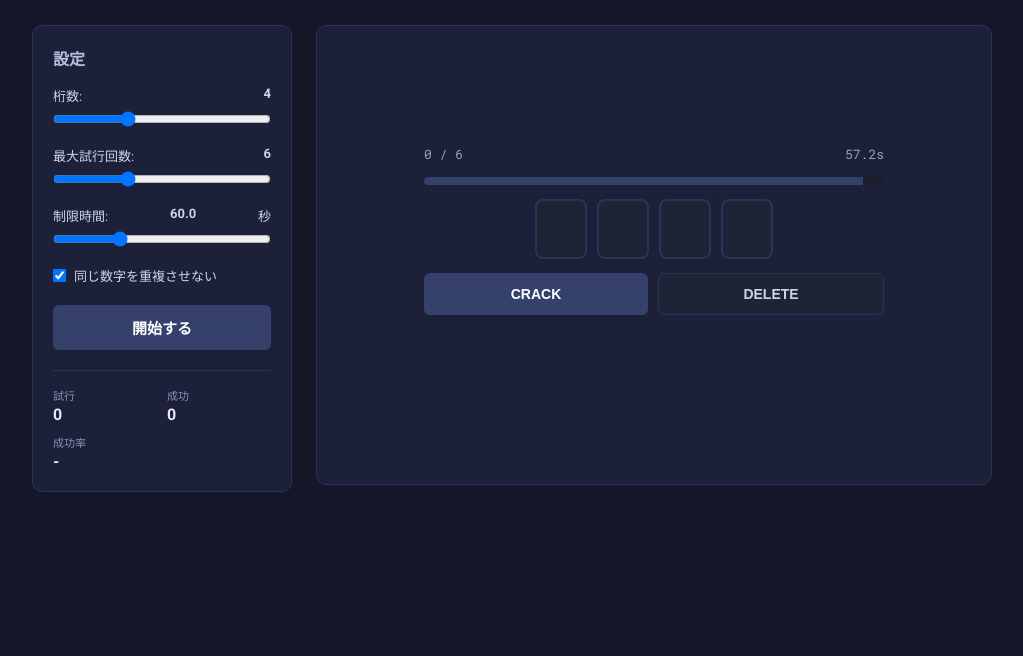
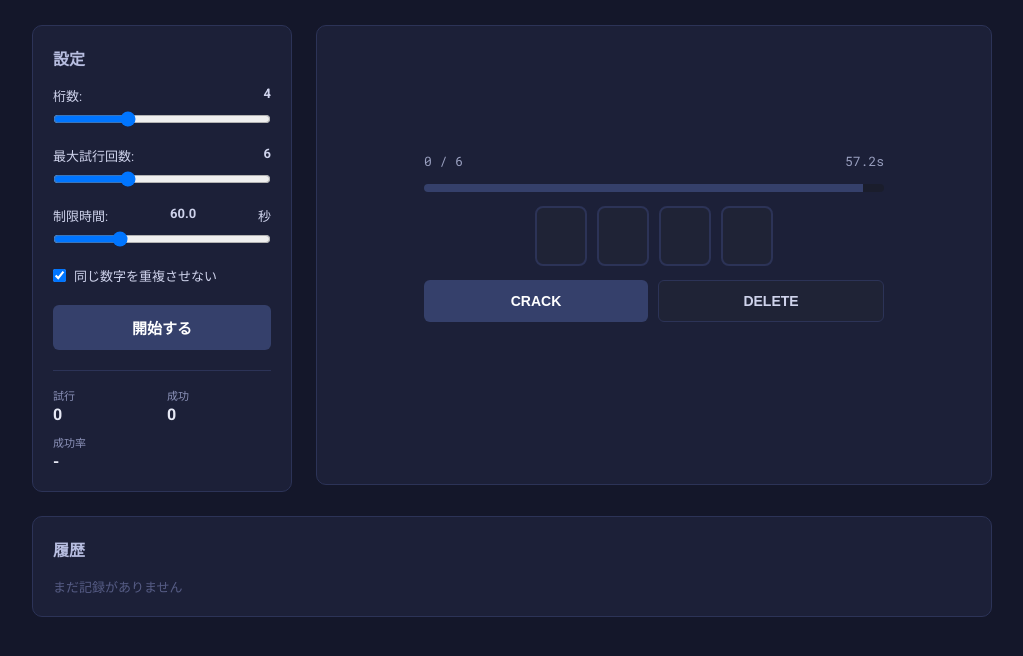
Before and after one commit to eringiriri/codecrack, a plain HTML site: page index.html in a window 1280 px wide. Both pictures are taken after a click on the button "開始する". Shown: the part 100-756 px from the top of the page, without its empty margins (128-1151 px from the left). Drawn offline with Linux system fonts and the light colour scheme.

Commit message:
Move history into its own panel
Keeps the growing attempt history from pushing the active game
controls around as it accumulates.

```diff
--- a/index.html
+++ b/index.html
@@ -63,11 +63,14 @@
                 </div>
 
                 <div class="result-message" id="resultMessage"></div>
-
-                <div class="history" id="history"></div>
             </div>
         </section>
     </div>
+
+    <section class="panel history-panel">
+        <h2>履歴</h2>
+        <div class="history" id="history"></div>
+    </section>
 </div>
 
 <script src="script.js"></script>
--- a/script.js
+++ b/script.js
@@ -127,6 +127,9 @@ function showResultsOnDigits(results) {
 }
 
 function addToHistory(guess, results) {
+    const empty = historyEl.querySelector('.history-empty');
+    if (empty) empty.remove();
+
     const entry = document.createElement('div');
     entry.className = 'history-entry';
     guess.forEach((d, i) => {
@@ -201,7 +204,7 @@ function startGame() {
     startBtn.disabled = true;
     resultMessage.textContent = '';
     resultMessage.className = 'result-message';
-    historyEl.innerHTML = '';
+    historyEl.innerHTML = '<div class="history-empty">まだ記録がありません</div>';
     attemptCounter.textContent = `0 / ${maxAttempts}`;
     renderDigits();
 
--- a/style.css
+++ b/style.css
@@ -51,7 +51,7 @@ h1 {
     padding: 20px;
 }
 
-.settings h2 {
+.settings h2, .history-panel h2 {
     font-size: 16px;
     margin-bottom: 16px;
     color: #b7bde0;
@@ -275,13 +275,20 @@ h1 {
     color: #EC3030;
 }
 
+.history-panel {
+    margin-top: 24px;
+    overflow-x: auto;
+}
+
 .history {
     display: flex;
-    flex-direction: column;
-    gap: 6px;
-    width: 100%;
-    max-height: 220px;
-    overflow-y: auto;
+    flex-wrap: wrap;
+    gap: 10px;
+}
+
+.history-empty {
+    color: #565c85;
+    font-size: 13px;
 }
 
 .history-entry {
```
